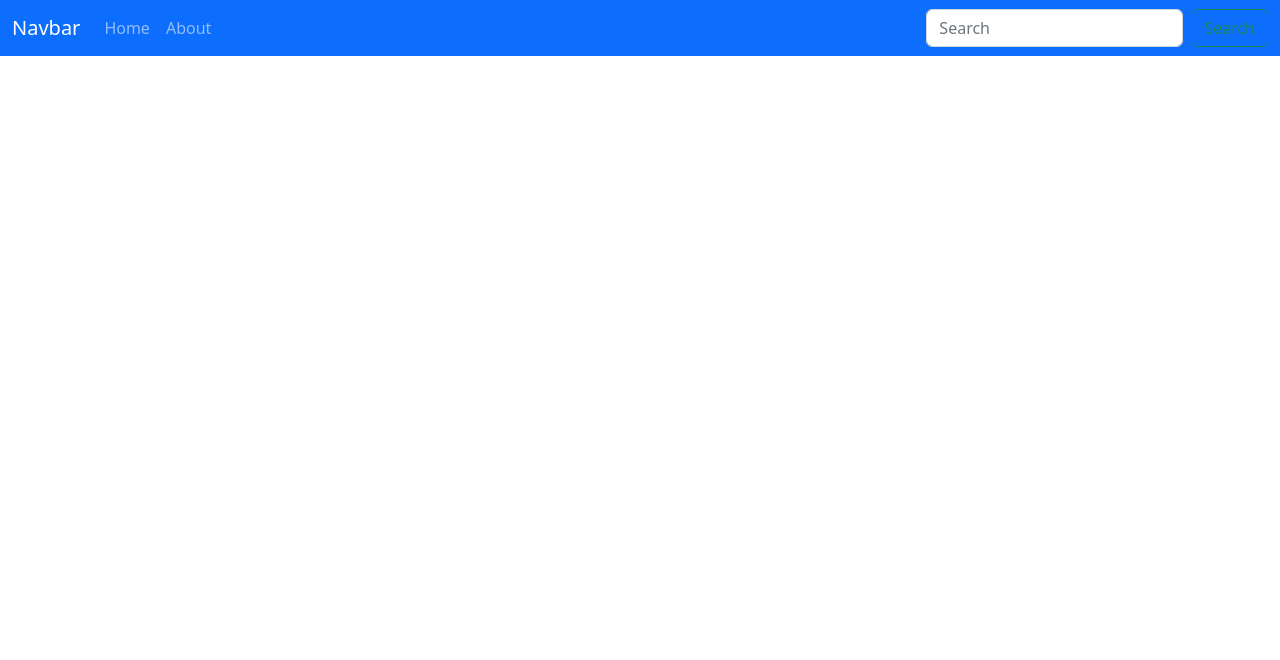
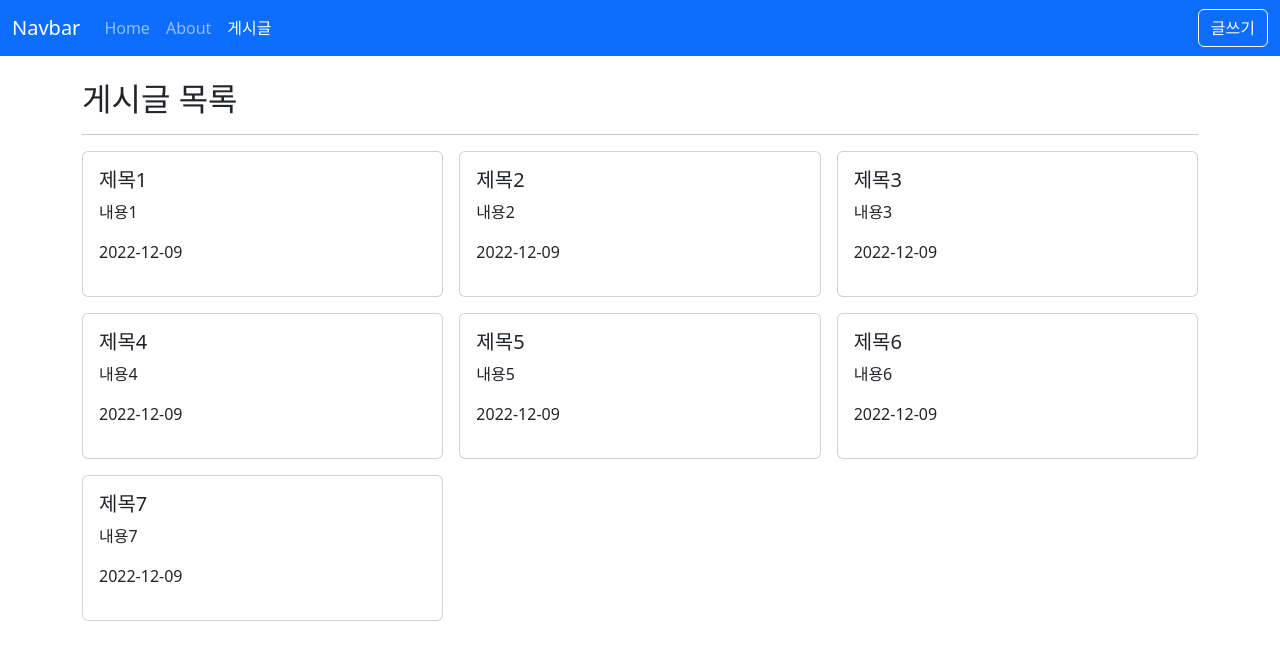
Before and after one commit to hi-aa/vue3-posts, a Vue app: page /posts in a window 1280 px wide. Shown: the top 660 px of the page. Built offline with nearby package versions, Linux system fonts and the light colour scheme.

Commit message:
router2 게시판 layout 및 링크 연결

```diff
--- /dev/null
+++ b/src/api/posts.js
@@ -0,0 +1,14 @@
+// axios
+const posts = [
+	{ id: 1, title: '제목1', content: '내용1', createdAt: '2022-12-09' },
+	{ id: 2, title: '제목2', content: '내용2', createdAt: '2022-12-09' },
+	{ id: 3, title: '제목3', content: '내용3', createdAt: '2022-12-09' },
+	{ id: 4, title: '제목4', content: '내용4', createdAt: '2022-12-09' },
+	{ id: 5, title: '제목5', content: '내용5', createdAt: '2022-12-09' },
+	{ id: 6, title: '제목6', content: '내용6', createdAt: '2022-12-09' },
+	{ id: 7, title: '제목7', content: '내용7', createdAt: '2022-12-09' },
+];
+
+export function getPosts() {
+	return posts;
+}
--- /dev/null
+++ b/src/components/posts/PostItem.vue
@@ -0,0 +1,30 @@
+<template>
+	<div class="card">
+		<div class="card-body">
+			<h5 class="card-title">{{ title }}</h5>
+			<p class="card-text">
+				{{ content }}
+			</p>
+			<p class="card-muted">
+				{{ createdAt }}
+			</p>
+		</div>
+	</div>
+</template>
+
+<script setup>
+defineProps({
+	title: {
+		type: String,
+		required: true,
+	},
+	content: {
+		type: String,
+	},
+	createdAt: {
+		type: [String, Date, Number],
+	},
+});
+</script>
+
+<style lang="scss" scoped></style>
--- a/src/layouts/TheHeader.vue
+++ b/src/layouts/TheHeader.vue
@@ -27,32 +27,32 @@
 								About
 							</RouterLink>
 						</li>
+						<li class="nav-item">
+							<RouterLink class="nav-link" to="/posts" active-class="active">
+								게시글
+							</RouterLink>
+						</li>
 					</ul>
-					<form class="d-flex" role="search">
-						<input
-							class="form-control me-2"
-							type="search"
-							placeholder="Search"
-							aria-label="Search"
-						/>
-						<button class="btn btn-outline-success" type="submit">
-							Search
+					<div class="d-flex">
+						<button class="btn btn-outline-light" type="button" @click="goPage">
+							글쓰기
 						</button>
-					</form>
+					</div>
 				</div>
 			</div>
 		</nav>
 	</header>
 </template>
 
-<script>
-import { RouterLink } from 'vue-router';
+<script setup>
+import { useRouter } from 'vue-router';
 
-export default {
-	setup() {
-		return {};
-	},
-	components: { RouterLink },
+const router = useRouter();
+const goPage = () => {
+	// router.push('/posts/create');
+	router.push({
+		name: 'PostCreate',
+	});
 };
 </script>
 
--- a/src/router/index.js
+++ b/src/router/index.js
@@ -1,6 +1,10 @@
 import { createRouter, createWebHistory } from 'vue-router';
 import HomeView from '@/views/HomeView.vue';
 import AboutView from '@/views/AboutView.vue';
+import PostListView from '@/views/posts/PostListView.vue';
+import PostCreateView from '@/views/posts/PostCreateView.vue';
+import PostDetailView from '@/views/posts/PostDetailView.vue';
+import PostEditView from '@/views/posts/PostEditView.vue';
 
 const routes = [
 	{
@@ -13,6 +17,26 @@
 		name: 'About',
 		component: AboutView,
 	},
+	{
+		path: '/posts',
+		name: 'PostList',
+		component: PostListView,
+	},
+	{
+		path: '/posts/create',
+		name: 'PostCreate',
+		component: PostCreateView,
+	},
+	{
+		path: '/posts/:id',
+		name: 'PostDetail',
+		component: PostDetailView,
+	},
+	{
+		path: '/posts/:id/edit',
+		name: 'PostEdit',
+		component: PostEditView,
+	},
 ];
 
 const router = createRouter({
--- /dev/null
+++ b/src/views/posts/PostCreateView.vue
@@ -0,0 +1,22 @@
+<template>
+	<h2>게시글 등록</h2>
+	<hr class="ay-4" />
+	<form @submit.prevent="">
+		<div class="mb-3">
+			<label for="title" class="form-label">제목</label>
+			<input type="text" class="form-control" id="title" />
+		</div>
+		<div class="mb-3">
+			<label for="content" class="form-label">내용</label>
+			<textarea class="form-control" id="content" rows="3"></textarea>
+		</div>
+		<div class="pt-4">
+			<button type="button" class="btn btn-outline-dark me-2">목록</button>
+			<button class="btn btn-primary">저장</button>
+		</div>
+	</form>
+</template>
+
+<script setup></script>
+
+<style lang="scss" scoped></style>
--- /dev/null
+++ b/src/views/posts/PostDetailView.vue
@@ -0,0 +1,14 @@
+<template>
+	<h2>게시글 상세</h2>
+	<hr class="ay-4" />
+	<!-- 경로에 포함되어있는 id를 $route.params를 통해 받을 수 있음 -->
+	<p>params: {{ $route.params }}</p>
+	<!-- $route.query: querystring 확인 가능
+  $route.hash: url 뒤에 #뒤에 붙은 값을 받을 수 있음 -->
+	<p>query: {{ $route.query }}</p>
+	<p>hash: {{ $route.hash }}</p>
+</template>
+
+<script setup></script>
+
+<style lang="scss" scoped></style>
--- /dev/null
+++ b/src/views/posts/PostEditView.vue
@@ -0,0 +1,8 @@
+<template>
+	<h2>게시글 수정</h2>
+	<hr class="ay-4" />
+</template>
+
+<script setup></script>
+
+<style lang="scss" scoped></style>
--- /dev/null
+++ b/src/views/posts/PostListView.vue
@@ -0,0 +1,45 @@
+<template>
+	<h2>게시글 목록</h2>
+	<hr class="ay-4" />
+	<div class="row g-3">
+		<div v-for="post in posts" :key="post.id" class="col-4">
+			<PostItem
+				:title="post.title"
+				:content="post.content"
+				:created-at="post.createdAt"
+				@click="goPage(post.id)"
+			></PostItem>
+		</div>
+	</div>
+</template>
+
+<script setup>
+import PostItem from '@/components/posts/PostItem.vue';
+import { getPosts } from '@/api/posts.js';
+import { ref } from 'vue';
+import { useRouter } from 'vue-router';
+
+const posts = ref([]);
+const fetchPosts = () => {
+	posts.value = getPosts();
+};
+fetchPosts();
+
+const router = useRouter();
+const goPage = id => {
+	// 1. 그냥 url 입력해서 이동하는 방법
+	// router.push(`/posts/${id}`);
+
+	// 2. 객체 파라메터로 이동하는 방법
+	router.push({
+		name: 'PostDetail', // 이름을 가지는 라우트
+		params: {
+			id,
+		},
+		// query: { searchText: 'hello' },
+		// hash: '#world',
+	});
+};
+</script>
+
+<style lang="scss" scoped></style>
```
